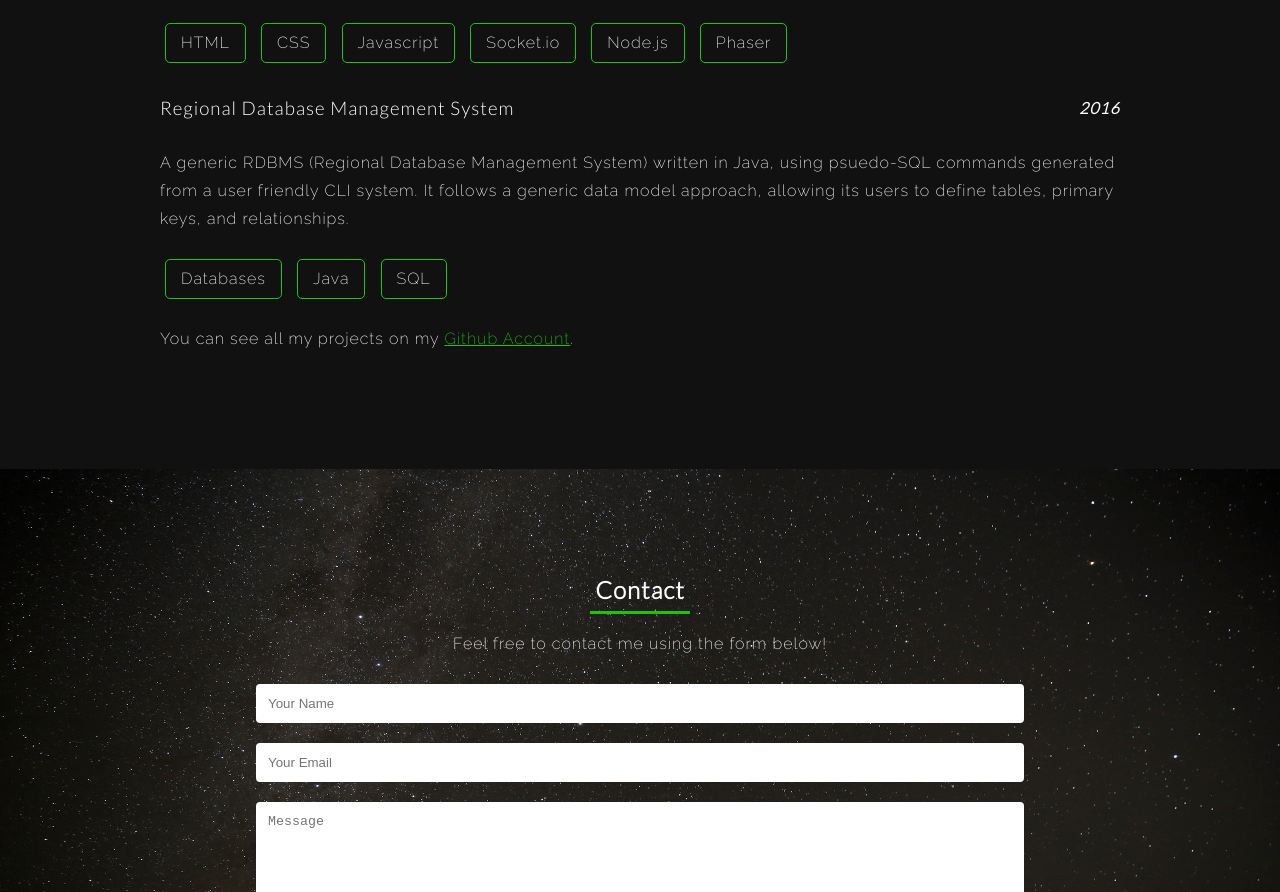
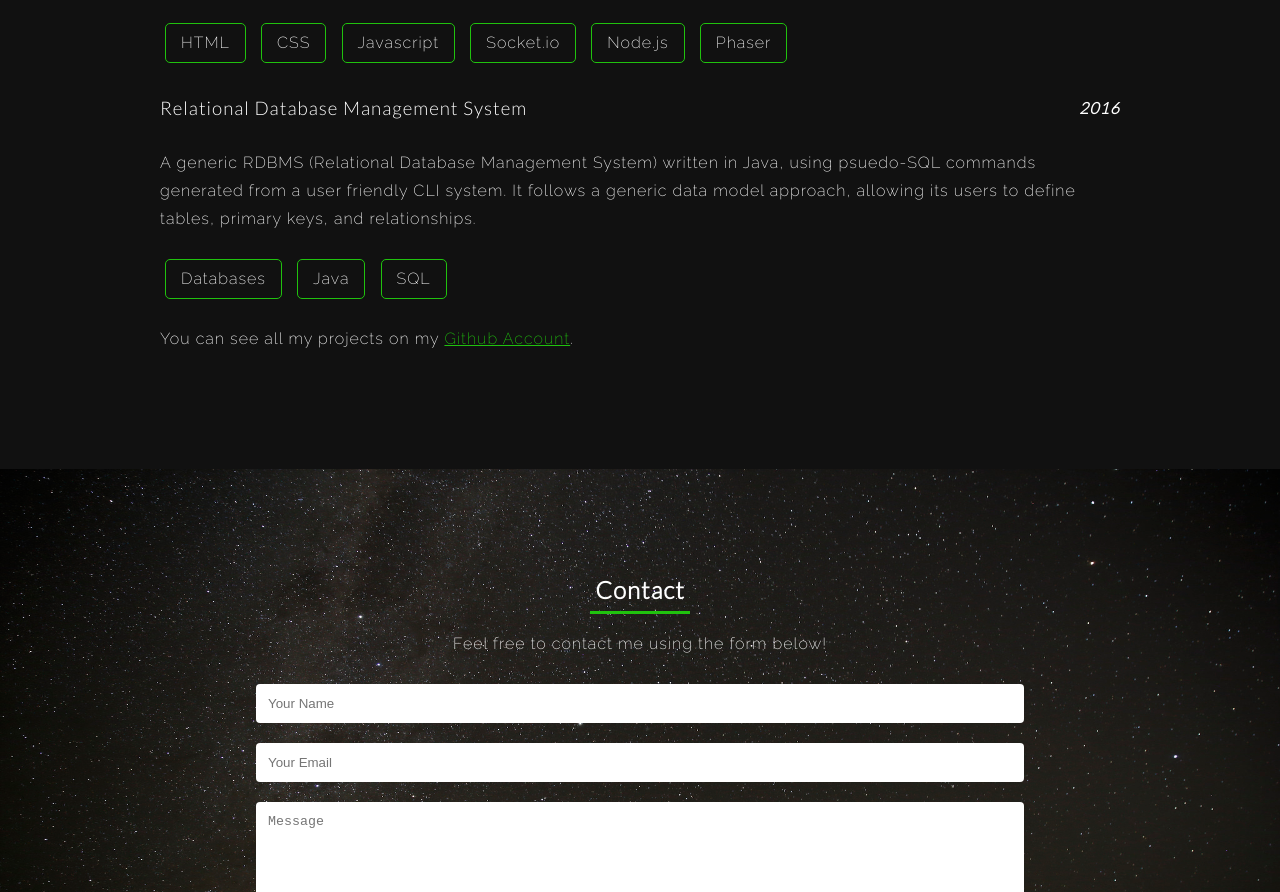
Before and after one commit to MrTidbit/cavra.github.io, a plain HTML site: page index.html in a window 1280 px wide. Shown: the part 5418-6310 px from the top of the page. Drawn offline with nearby package versions, Linux system fonts and the light colour scheme.

Commit message:
Fixed typo

```diff
--- a/index.html
+++ b/index.html
@@ -283,10 +283,10 @@
 			</ul>
 
 			<div class="line heading">
-				<h3 class="name">Regional Database Management System</h3>
+				<h3 class="name">Relational Database Management System</h3>
 				<h4 class="date">2016</h4>
 			</div>
-			<p>A generic RDBMS (Regional Database Management System) written in Java, using psuedo-SQL commands generated from a user friendly CLI system. It follows a generic data model approach, allowing its users to define tables, primary keys, and relationships.</p>
+			<p>A generic RDBMS (Relational Database Management System) written in Java, using psuedo-SQL commands generated from a user friendly CLI system. It follows a generic data model approach, allowing its users to define tables, primary keys, and relationships.</p>
 			<ul class="taglist">
 				<li>Databases</li>
 				<li>Java</li>
```
